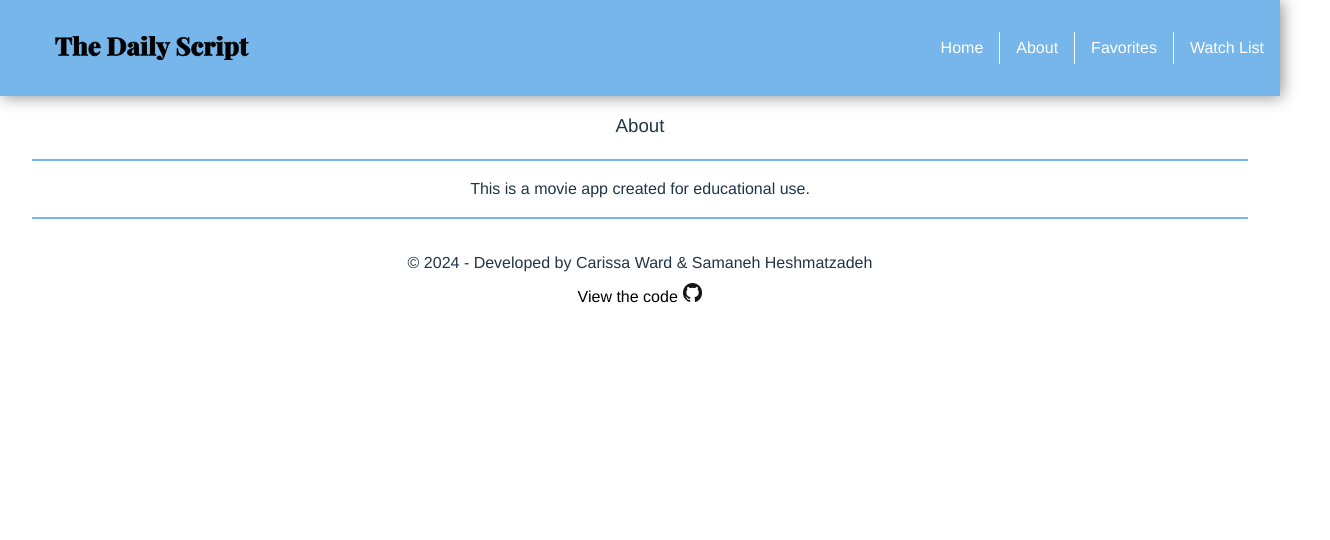
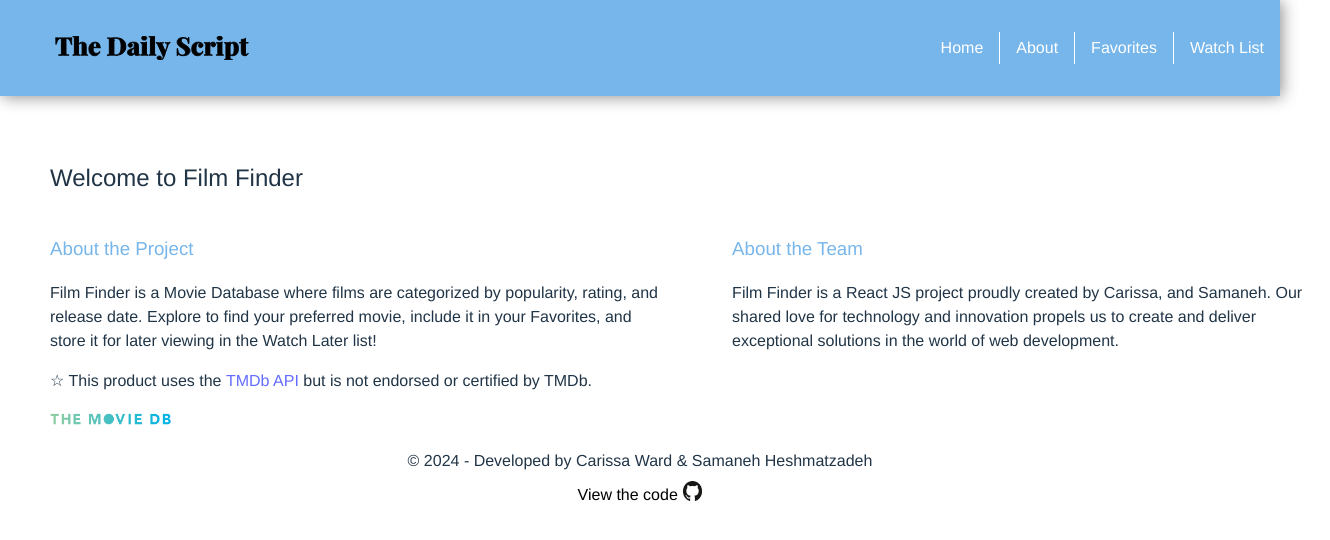
Before and after one commit to wardcarissa93/movie-app, a React (Vite) app: page /about in a window 1280 px wide. Shown: the top 540 px of the page, 1330 px wide, since content can reach past the window. Built offline with nearby package versions, Linux system fonts and the light colour scheme.

Commit message:
about page added

```diff
--- a/src/components/About.jsx
+++ b/src/components/About.jsx
@@ -2,13 +2,41 @@ import "../styles/About.scss";
 
 function About() {
   return (
-    <div className="about-container">
-      <h3>About</h3>
-      <div className="line"></div>
-      <p>This is a movie app created for educational use.</p>
-      {/* Add TMDb attribution here */}
-      <div className="line"></div>
+    // <div className="about-container">
+    //   <h3>About</h3>
+    //   <div className="line"></div>
+    //   <p>This is a movie app created for educational use.</p>
+    //   {/* Add TMDb attribution here */}
+    //   <div className="line"></div>
+    // </div>
+
+    <div id = "aboutDiv">
+      <h2>Welcome to Film Finder</h2>
+      <div className="about-container">
+        <section>
+          <h3>About the Project</h3>
+          <p>Film Finder is a Movie Database where films are categorized by popularity,
+            rating, and release date. Explore to find your preferred movie, include it
+            in your Favorites, and store it for later viewing in the Watch Later list!
+          </p>
+          <p>☆ This product uses the <a href="https://www.themoviedb.org/" target="_blank">TMDb API</a> but is not endorsed or certified by TMDb.</p>
+          <div>
+            <a href="https://www.themoviedb.org/" target="_blank">
+              <img src="images/TMDb-white.png" style={{ width: '20%' }} alt="TMDb Logo"/>
+            </a>
+          </div>
+        </section>
+
+        <section>
+          <h3>About the Team</h3>
+          <p>Film Finder is a React JS project proudly created by Carissa, and Samaneh.
+            Our shared love for technology and innovation propels us to create and deliver
+            exceptional solutions in the world of web development.
+          </p>
+        </section>
+      </div>
     </div>
+
   );
 }
 
--- a/src/index.css
+++ b/src/index.css
@@ -12,6 +12,8 @@
   -webkit-font-smoothing: antialiased;
   -moz-osx-font-smoothing: grayscale;
 }
+
+
 
 a {
   font-weight: 500;
--- a/src/styles/About.scss
+++ b/src/styles/About.scss
@@ -1,5 +1,31 @@
+@use 'variables' as *;
+#aboutDiv{
+    text-align: left;
+    margin-right: 150px;
+    margin-left: 50px;
+
+}
+#aboutDiv h2{
+    margin-top: 60px;
+
+}
+#aboutDiv h3{
+    color: $primary-color;
+    font-weight: bold;
+}
+.about-container{
+    display: flex;
+    gap:70px;
+    flex-direction: column;
+    justify-content: space-around;
+}
+
 @media (min-width: 960px) {
+    #aboutDiv h2{
+        margin-top: 160px;
+    }
     .about-container {
-        margin-top: 7rem;
+        // margin-top: 7rem;
+        flex-direction: row;
     }
 }
```
Also changed, not shown: public/images/TMDb-white.png (added), public/images/TMDb.png (added).
